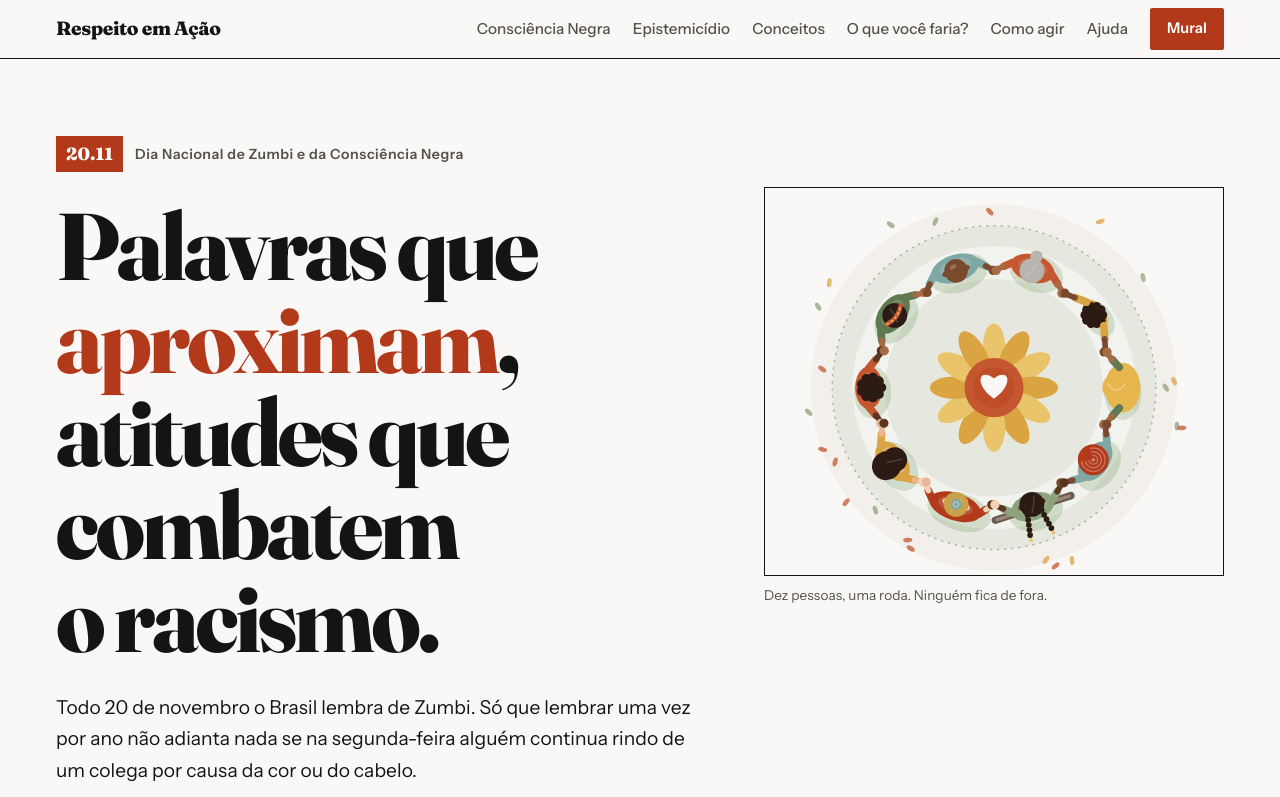
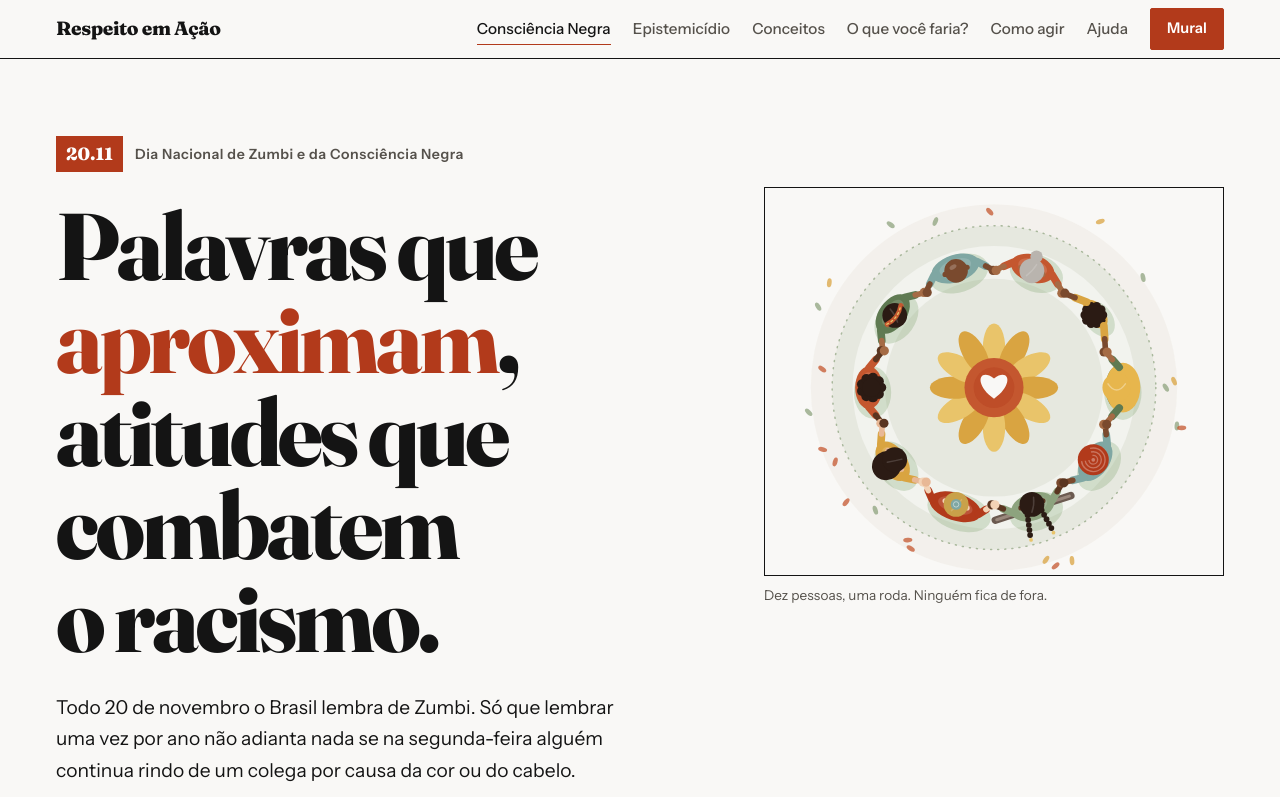
Before and after one commit to total-financias/-ipe-pas1, a website: page respeito-em-acao/public/index.html in a window 1280 px wide. Shown: the top 797 px of the page. Drawn offline with Linux system fonts and the light colour scheme; no server answers.

Commit message:
Fluidez discreta: entrada suave, transições macias e menu que acompanha
Co-Authored-By: Claude Sonnet 5.5 <noreply@anthropic.com>
Claude-Session: https://claude.ai/code/session_016TKZpXrBpPafoQxxh6bVEn

```diff
--- /dev/null
+++ b/respeito-em-acao/public/fx.js
@@ -0,0 +1,37 @@
+(() => {
+  'use strict';
+  const reduce = window.matchMedia && window.matchMedia('(prefers-reduced-motion: reduce)').matches;
+  const nav = document.querySelector('.nav');
+  const links = Array.from(document.querySelectorAll('.nav-links a[href^="#"]:not(.btn)'));
+  let ticking = false;
+
+  // menu ganha um leve desfoque ao rolar
+  window.addEventListener('scroll', () => {
+    if (ticking) return;
+    ticking = true;
+    requestAnimationFrame(() => { if (nav) nav.classList.toggle('scrolled', window.scrollY > 16); ticking = false; });
+  }, { passive: true });
+
+  if (!('IntersectionObserver' in window)) return;
+
+  // menu: sublinha a seção em que você está
+  const map = new Map(links.map((a) => [a.getAttribute('href').slice(1), a]));
+  const spy = new IntersectionObserver((entries) => {
+    entries.forEach((e) => {
+      if (!e.isIntersecting) return;
+      links.forEach((l) => l.classList.remove('active'));
+      const a = map.get(e.target.id);
+      if (a) a.classList.add('active');
+    });
+  }, { rootMargin: '-45% 0px -50% 0px' });
+  map.forEach((_, id) => { const s = document.getElementById(id); if (s) spy.observe(s); });
+
+  if (reduce) return;
+
+  // blocos entram com um deslize curto; o texto já é legível desde o começo
+  const items = document.querySelectorAll('.sec-side, .title, .subtitle, .lead, .prose p, .law, .def, .epi-intro p, .epi-list li, .box, .term, .q-list li, .reflect-close, .prayer, .care-copy p, .note, .care-art, .step, .help-list li, .wall-banner, .wall-form, .pull, .person, .people-close');
+  const io = new IntersectionObserver((entries) => {
+    entries.forEach((e) => { if (e.isIntersecting) { e.target.classList.add('in'); io.unobserve(e.target); } });
+  }, { threshold: 0.1, rootMargin: '0px 0px -5% 0px' });
+  items.forEach((t) => { t.classList.add('rv'); io.observe(t); });
+})();
--- a/respeito-em-acao/public/index.html
+++ b/respeito-em-acao/public/index.html
@@ -483,5 +483,6 @@
   </footer>
 
   <script src="app.js" defer></script>
+  <script src="fx.js" defer></script>
 </body>
 </html>
--- a/respeito-em-acao/public/styles.css
+++ b/respeito-em-acao/public/styles.css
@@ -350,3 +350,40 @@ legend, label.lab { display: block; font-weight: 600; font-size: 0.92rem; margin
   .opt { grid-template-columns: 34px 1fr; gap: 12px; padding: 12px; }
   .opt .letter { width: 32px; height: 32px; }
 }
+
+/* ═════════ fluidez (discreta) ═════════ */
+:root { --ease: cubic-bezier(0.22, 0.7, 0.2, 1); }
+html { scroll-behavior: smooth; }
+body { overflow-x: clip; }
+
+.nav { transition: background 0.3s, box-shadow 0.3s; }
+.nav.scrolled { background: rgba(249, 248, 246, 0.9); backdrop-filter: blur(8px); -webkit-backdrop-filter: blur(8px); }
+.nav-links a:not(.btn).active { color: var(--ink); }
+.nav-links a:not(.btn).active::after { right: 0; }
+
+/* abertura entra em sequência, uma vez */
+@keyframes flow-up { from { opacity: 0; transform: translateY(18px); } to { opacity: 1; transform: none; } }
+.hero-copy > * { animation: flow-up 0.8s var(--ease) both; }
+.hero-copy > *:nth-child(2) { animation-delay: 0.08s; }
+.hero-copy > *:nth-child(3) { animation-delay: 0.16s; }
+.hero-copy > *:nth-child(4) { animation-delay: 0.24s; }
+.hero-copy > *:nth-child(5) { animation-delay: 0.32s; }
+.hero-art { animation: flow-up 1s 0.15s var(--ease) both; }
+
+/* deslize curto ao rolar */
+.rv { opacity: 0.55; transform: translateY(16px); transition: opacity 0.7s var(--ease), transform 0.7s var(--ease); }
+.rv.in { opacity: 1; transform: none; }
+
+/* transições mais macias em tudo que reage */
+.btn, .opt, .hug, .msg, .term, .step, .epi-list li, .q-list li, .person img, .link-arrow::after, .type-opt span { transition-timing-function: var(--ease); }
+.btn { transition-duration: 0.3s; }
+.term, .step, .epi-list li, .q-list li { transition: padding-left 0.35s var(--ease), background 0.35s var(--ease); }
+.person .pphoto img { transition: transform 0.5s var(--ease); }
+.person:hover .pphoto img { transform: translateY(-3px); }
+.msg { transition: transform 0.3s var(--ease), border-color 0.3s; }
+.msg:hover { transform: translateY(-1px); }
+
+/* situações: uma tela desliza para a outra */
+@keyframes flow-side { from { opacity: 0; transform: translateX(18px); } to { opacity: 1; transform: none; } }
+.quiz-body { animation: flow-side 0.45s var(--ease) both; }
+.outcome { animation: flow-up 0.4s var(--ease) both; }
```
